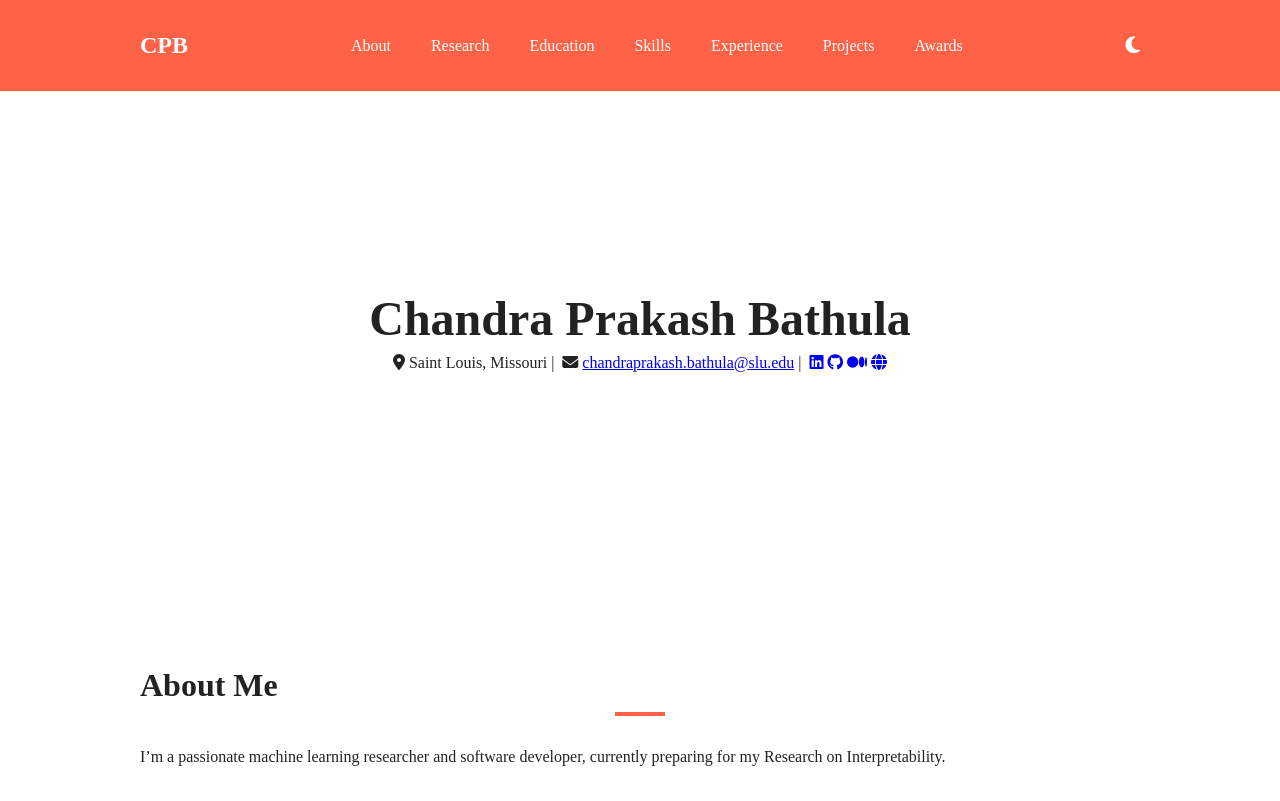
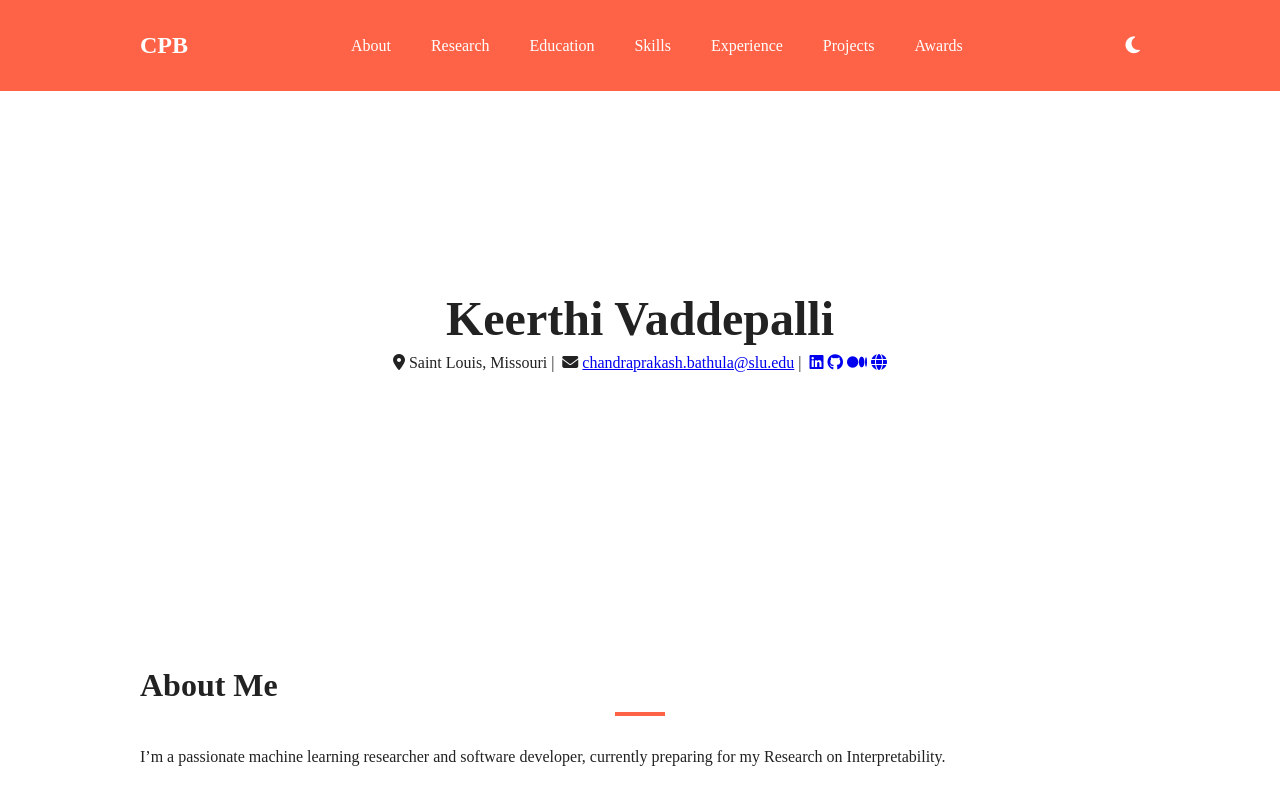
Before and after one commit to KeerthiVaddepalli98/Resume-app, a plain HTML site: page index.html in a window 1280 px wide. Shown: the top 801 px of the page. Drawn offline with nearby package versions, Linux system fonts and the light colour scheme; a small style sheet from the web is missing.

Commit message:
Update index.html

```diff
--- a/index.html
+++ b/index.html
@@ -47,7 +47,7 @@
   <!-- HERO -->
   <header id="hero">
     <div class="container hero-content" data-aos="fade-down">
-      <h1>Chandra Prakash Bathula</h1>
+      <h1>Keerthi Vaddepalli</h1>
       <p class="contact-line">
         <i class="fas fa-map-marker-alt"></i> Saint Louis, Missouri |
         <i class="fas fa-envelope"></i>
```
